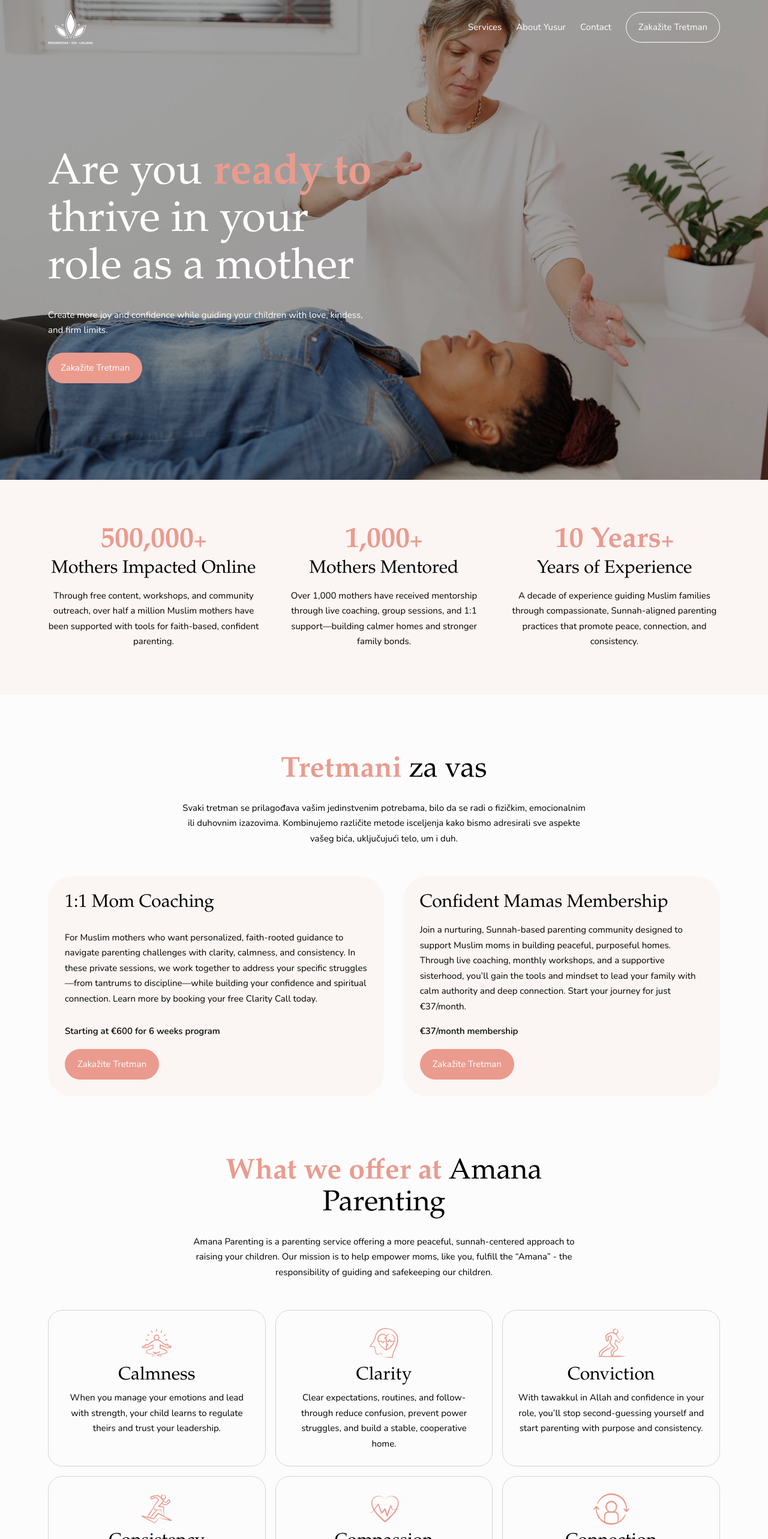
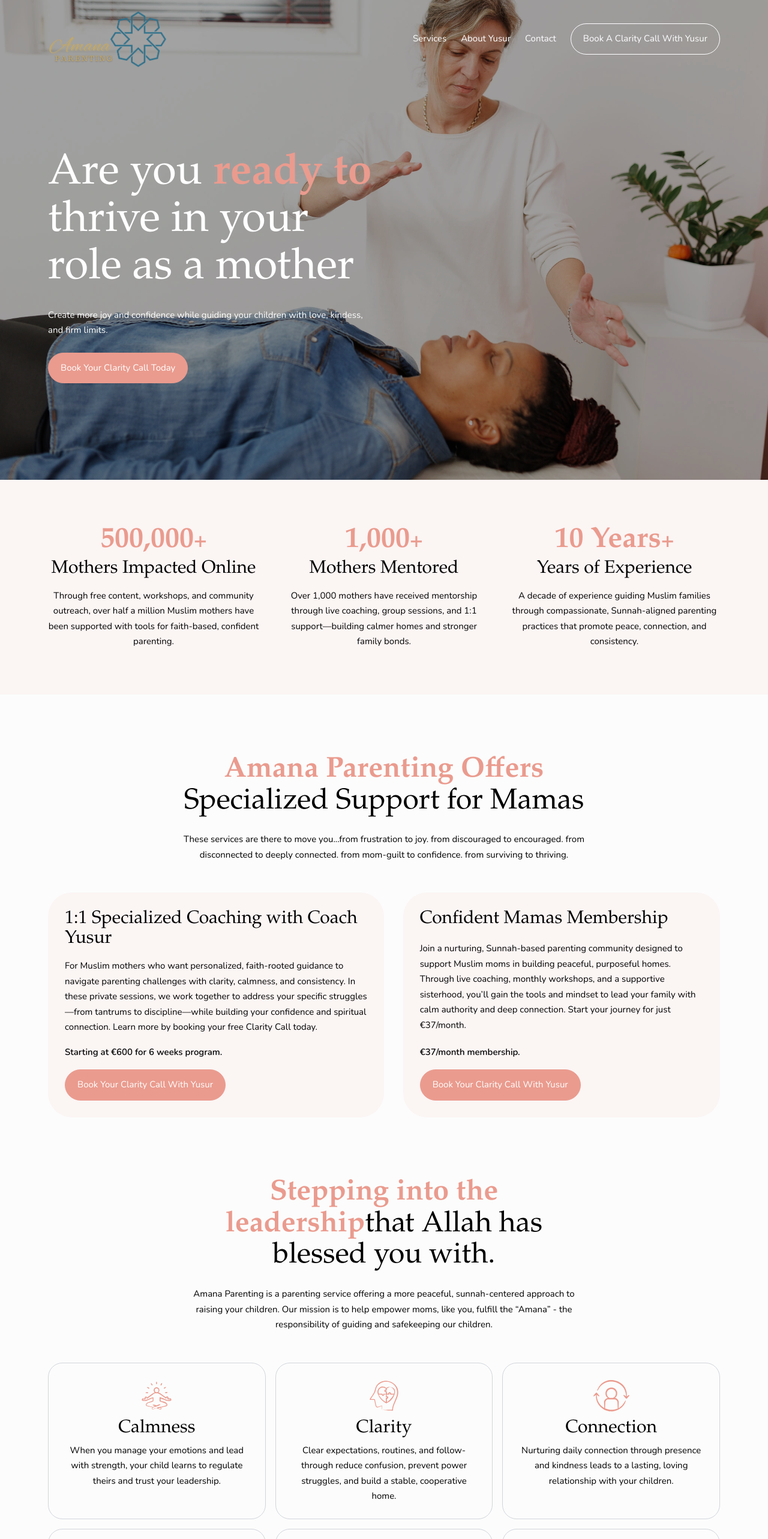
Before and after one commit to rahmamahdi02/amana-parenting, a React (Vite) app: page / in a window 1280 px wide. Shown: the top 2566 px of the page at 60% size. Built offline with nearby package versions, Linux system fonts and the light colour scheme.

Commit message:
button links'

```diff
--- a/src/components/About.jsx
+++ b/src/components/About.jsx
@@ -14,7 +14,7 @@
             Yusur Hassan - Certified Parent Coach & Founder of Amana Parenting
           </p>
           <p className='mb-4'>
-          I am Yusur Hassan, the founder of Amana Parenting. and I have been on my parenting journey for over 20 years and homeschooling for 18 years. As a certified parent coach/educator, I have had the pleasure of working with hundreds of Muslim moms individually + in groups and have created a peaceful parenting framework aligned with Prophetic teachings.
+          I am Yusur Hassan, the founder of Amana Parenting. and I have been on my parenting journey for over 25 + years and homeschooling for 20 years. As a certified parent coach/educator, I have had the pleasure of working with hundreds of Muslim moms individually + in groups and have created a peaceful parenting framework aligned with Prophetic teachings.
           </p>
           <p>
           My mission at Amana Parenting is to provide you with a path that fills your parenting role with more confidence, ease and joy while guiding your children with love, kindness, and firm limits.
--- a/src/components/Benefits.jsx
+++ b/src/components/Benefits.jsx
@@ -8,8 +8,8 @@
     <section id="benefits" className="bg-offWhite1" >
       <div className="wrapper my-[75px] lg:my-[100px]">
         <SectionTitle>
-          <h2><span className="text-primaryColor font-bold">What we offer at
-          </span> Amana Parenting</h2>
+          <h2><span className="text-primaryColor font-bold">Stepping into the leadership
+          </span>that Allah has blessed you with.</h2>
           <p>Amana Parenting is a parenting service offering a more peaceful, sunnah-centered approach to raising your children. Our mission is to help empower moms, like you, fulfill the “Amana” - the responsibility of guiding and safekeeping our children.</p>
         </SectionTitle>
         <div className="grid sm:grid-cols-2 lg:grid-cols-3 gap-4">
--- a/src/components/Connect.jsx
+++ b/src/components/Connect.jsx
@@ -5,7 +5,7 @@
     <section className="bg-primaryColor-light py-[50px] lg:py-[75px]">
         <div className="wrapper">
             <div className="flex flex-wrap items-center justify-between gap-6">
-                <h2><span className="text-primaryColor font-bold">Povežimo</span> se</h2>
+                <h2><span className="text-primaryColor font-bold">Connect</span> now</h2>
                 <div className="flex flex-wrap  gap-4">
                 {socialNetworks.map((item,index) => (
                     <div key={index}>
--- a/src/components/Contact.jsx
+++ b/src/components/Contact.jsx
@@ -12,7 +12,7 @@
       <div className="wrapper my-[75px] lg:my-[100px]">
         <SectionTitle>
           <h2>
-            Invite Me for <span className="font-bold text-primaryColor">Speaking Events</span> Below
+            Book Yusur for <span className="font-bold text-primaryColor">Speaking </span> Events
           </h2>
           <p>
             Do you host a podcast? Looking for speakers for your parenting mastermind or summit? Do you have an Islamic school, local masjid or run a group supporting parents?
--- a/src/components/Cta.jsx
+++ b/src/components/Cta.jsx
@@ -8,12 +8,13 @@
           <div className="md:w-1/2 p-8 lg:p-14 md:py-0 flex flex-col gap-6 items-start">
             <div className='lg:max-w-sm'>
               <h2 className=''>
-                <span className='font-bold text-primaryColor'>Looking for immediate support.</span>
+              Looking for immediate<span className='font-bold text-primaryColor'> support?</span>
               </h2>
             </div>
             <p>
-              Thriving Not Just Surviving is a monthly membership built for Muslim moms who need real-time support, faith-centered guidance, and a community that truly understands. This is your safe space to exhale, reset, and reconnect—with others and with yourself.
+            Confident Mamas Mentorship is a monthly membership built for Muslim moms who need real-time support, faith-centered guidance, and a community that truly understands.
             </p>
+            <p> This is your safe space to exhale, reset, and reconnect—with others and with yourself.</p>
             <a href="/join" className="btn btn-primary">Join the Membership</a>
           </div>
           <div className='aspect-square w-full md:w-1/2 md:h-[500px]'>
--- a/src/components/Hero.jsx
+++ b/src/components/Hero.jsx
@@ -10,7 +10,7 @@
                 <h1>Are you <span className='text-primaryColor font-bold'>ready to</span> thrive in your role as a mother</h1>
                 <p className="my-6">Create more joy and confidence while guiding your children with love, kindess, and firm limits.</p>
                 <div>
-                    <a href="tel:+381691162977" className="btn btn-primary">Zakažite Tretman</a>
+                    <a href="https://calendly.com/amanaparentcoaching/15min?month=2025-05" className="btn btn-primary">Book Your Clarity Call Today</a>
                 </div>
             </div>
         </div>
--- a/src/components/Menu.jsx
+++ b/src/components/Menu.jsx
@@ -34,7 +34,7 @@
             </li>
           ))}
           <li>
-            <a href="tel:+381691162977" className="btn btn-primary">Zakažite Tretman</a>
+            <a href="https://calendly.com/amanaparentcoaching/15min?month=2025-05" className="btn btn-primary">Book a Clarity Call with Yusur</a>
           </li>
         </ul>
       </nav>
--- a/src/components/Navbar.jsx
+++ b/src/components/Navbar.jsx
@@ -1,6 +1,6 @@
 // Navbar jsx
 
-import logoImg from '../../public/logo-white.svg';
+import logoImg from '../../public/logo-nav.png';
 import { navLinks } from "../data";
 
 export default function Navbar({ openMenu, isOpen }) {
@@ -9,7 +9,7 @@
     <header className="absolute inset-x-0 z-10">
         <div className="wrapper flex justify-between items-center mx-auto py-4">
                 <a href={"#hero"} className="cursor-pointer" aria-label="Go to Hero section">
-                <img className="w-[75px]" src={logoImg} alt="Rekonekcija 333 Ljiljana Logo"/>
+                <img className="w-[200px]" src={logoImg} alt="Amana Parenting Logo"/>
                 </a>
                 <nav>
                 <ul className={`hidden sm:flex space-x-6 items-center`}>
@@ -25,7 +25,7 @@
                     </li>
                     ))}
                     <li>
-                    <a href="tel:+381691162977" className="btn btn-outline">zakažite tretman</a>
+                    <a href="https://calendly.com/amanaparentcoaching/15min?month=2025-05" className="btn btn-outline">Book a Clarity Call with Yusur</a>
                     </li>
                 </ul>
                 </nav>
--- a/src/components/Seo.jsx
+++ b/src/components/Seo.jsx
@@ -16,7 +16,7 @@
       <meta property="og:image" content={image} />
       <meta property="og:url" content={url} />
       <meta property="og:type" content="website" />
-      <meta property="og:site_name" content="Rekonekcija 333 Ljiljana" />
+      <meta property="og:site_name" content="Amana Parenting" />
 
   </Helmet>
   )
--- a/src/components/Treatmants.jsx
+++ b/src/components/Treatmants.jsx
@@ -7,8 +7,8 @@
     <section id="tretmani">
         <div className="wrapper my-[75px] lg:my-[100px]">
         <SectionTitle>
-          <h2><span className='font-bold text-primaryColor'>Tretmani</span> za vas</h2>
-          <p>Svaki tretman se prilagođava vašim jedinstvenim potrebama, bilo da se radi o fizičkim, emocionalnim ili duhovnim izazovima. Kombinujemo različite metode isceljenja kako bismo adresirali sve aspekte vašeg bića, uključujući telo, um i duh.</p>
+          <h2><span className='font-bold text-primaryColor'>Amana Parenting Offers</span> Specialized Support for Mamas</h2>
+          <p> These services are there to move you...from frustration to joy. from discouraged to encouraged. from disconnected to deeply connected. from mom-guilt to confidence. from surviving to thriving.</p>
         </SectionTitle>
             <div className="flex flex-col md:flex-row gap-4 md:gap-8">
                 {treatmants.map((item, index) => (
@@ -17,7 +17,7 @@
                         <p>{item.treatmantDesc}</p>
                         <div>
                         <p className="font-semibold mb-4">{item.treatmantPrice}</p>
-                        <a href="tel:+381691162977" className="btn btn-primary">Zakažite Tretman</a>
+                        <a href="https://calendly.com/amanaparentcoaching/15min?month=2025-05" className="btn btn-primary">Book your Clarity Call with Yusur</a>
                         </div>
                     </div>
                 ))}
--- a/src/data.js
+++ b/src/data.js
@@ -37,14 +37,14 @@
 
   export const treatmants = [
     {
-      treatmantTitle: '1:1 Mom Coaching',
+      treatmantTitle: '1:1 Specialized Coaching with Coach Yusur',
       treatmantDesc: 'For Muslim mothers who want personalized, faith-rooted guidance to navigate parenting challenges with clarity, calmness, and consistency. In these private sessions, we work together to address your specific struggles—from tantrums to discipline—while building your confidence and spiritual connection. Learn more by booking your free Clarity Call today.',
-      treatmantPrice: 'Starting at €600 for 6 weeks program'
+      treatmantPrice: 'Starting at €600 for 6 weeks program.'
     },
     {
       treatmantTitle: 'Confident Mamas Membership',
       treatmantDesc: 'Join a nurturing, Sunnah-based parenting community designed to support Muslim moms in building peaceful, purposeful homes. Through live coaching, monthly workshops, and a supportive sisterhood, you’ll gain the tools and mindset to lead your family with calm authority and deep connection. Start your journey for just €37/month.',
-      treatmantPrice: '€37/month membership'
+      treatmantPrice: '€37/month membership.'
     }
   ];
 
@@ -64,6 +64,12 @@
         "Clear expectations, routines, and follow-through reduce confusion, prevent power struggles, and build a stable, cooperative home.",
     },
     {
+      benefitIcon: person,
+      benefitTitle: "Connection",
+      benefitDesc:
+        "Nurturing daily connection through presence and kindness leads to a lasting, loving relationship with your children.",
+    },
+    {
       benefitIcon: physicalTherapy,
       benefitTitle: "Conviction",
       benefitDesc:
@@ -81,21 +87,14 @@
       benefitDesc:
         "Responding with empathy, even in tough moments, teaches your child the power of mercy. With compassionate discipline and heartfelt understanding, you model the prophetic example and nurture emotional resilience.",
     },
-    {
-      benefitIcon: person,
-      benefitTitle: "Connection",
-      benefitDesc:
-        "Nurturing daily connection through presence and kindness leads to a lasting, loving relationship with your children.",
-    },
   ];
 
   export const faq = [
-    {question: 'What is “Sunnah-Based Discipline” and how is it different from mainstream parenting advice?', answer: 'Sunnah-Based Discipline is a gentle yet firm approach rooted in the Prophetic example—balancing mercy with boundaries. Unlike mainstream methods that often conflict with Islamic values, this approach helps you guide your children with love, structure, and deep spiritual alignment.'},
+    {question: 'What is “Sunnah-Based Discipline” and how is it different from gentle parenting and other mainstream approaches?', answer: 'Sunnah-Based Discipline is a gentle yet firm approach rooted in the Prophetic example—balancing mercy with boundaries. Unlike mainstream methods that often conflict with Islamic values, this approach helps you guide your children with love, structure, and deep spiritual alignment.'},
     {question: 'What’s the difference between the monthly membership and 1:1 coaching?', answer: 'The monthly membership offers group support through live Q&As, workshops, and a private community—perfect if you want consistent guidance and connection with other Muslim moms.The 1:1 coaching is a personalized deep dive, where we work together privately to address your unique parenting challenges. You can start by booking a free Clarity Call to see if it’s the right fit.'},
-    {question: 'I struggle with consistency and staying calm. Will this program work for me?', answer: 'Absolutely. Many parents come to Amana Parenting feeling overwhelmed, reactive, or unsure where to start. Our method is built around progress, not perfection. You’ll get practical tools and mindset shifts that help you stay calm, consistent, and confident—one small step at a time.'},
+    {question: 'I struggle with consistency and staying calm. Will coaching work for me?', answer: 'Absolutely. Many parents come to Amana Parenting feeling overwhelmed, reactive, or unsure where to start. Our method is built around progress, not perfection. You’ll get practical tools and mindset shifts that help you stay calm, consistent, and confident—one small step at a time.'},
     {question: 'I’m not sure which option is right for me. How do I decide?', answer: 'If you’re looking for community, steady tools, and flexible learning—start with the membership. If you feel stuck in a cycle of frustration or need tailored support for your child or family dynamic, the Clarity Call is your first step toward private coaching. I’ll help you map out a clear path forward'},
     {question: 'What results can I expect from working with Yusur?', answer: 'You’ll start seeing results in your mindset, connection with your children, and how you handle discipline. Most moms report feeling more calm, confident, and consistent—with less yelling, fewer power struggles, and deeper relationships with their kids. And best of all? You’ll be parenting in a way that aligns with your deen and values.'},
-    {question: 'What if I’m too busy to keep up?', answer: 'We get it—motherhood is a full-time job! That’s why Amana Parenting is structured to be flexible with recorded sessions and low-pressure e.g. easy scheduling. Even small changes guided by our method can make a big impact on your home and your heart.'},
 ];
 
 export const contactInformations = [
@@ -121,5 +120,5 @@
 
 export const socialNetworks = [
   {icon: instagramIcon, username: 'amanaparenting', link: 'https://www.instagram.com/amanaparenting/'},
-  {icon: facebookIcon, username: 'amanaparenting', link: 'https://www.facebook.com/amanaparenting/'}
+  {icon: envelopeIcon, username: 'amanaparentcoaching@gmail.com', link: "mailto:amanaparentcoaching@gmail.com"}
 ];
```
Also changed, not shown: public/logo-nav.png (added).
